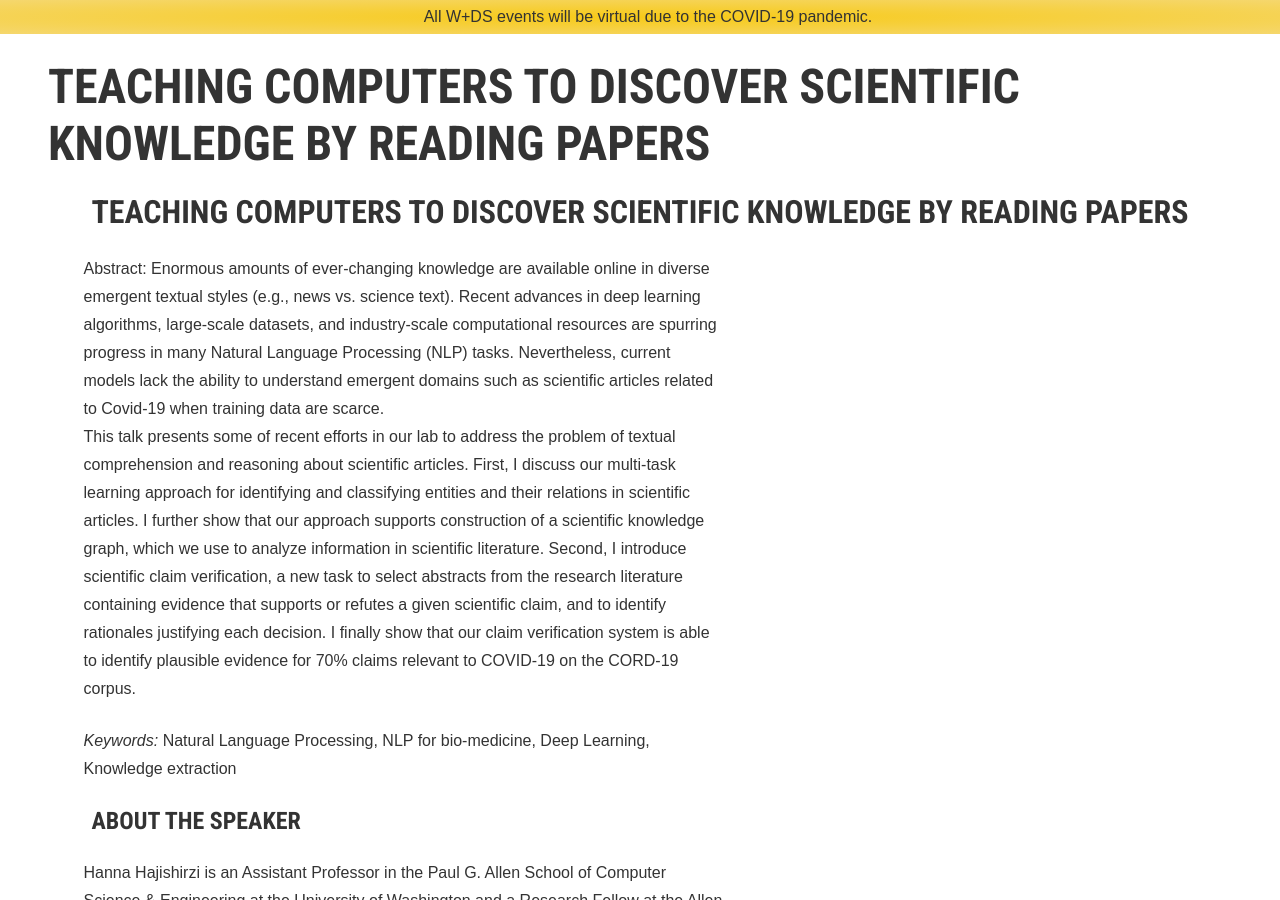
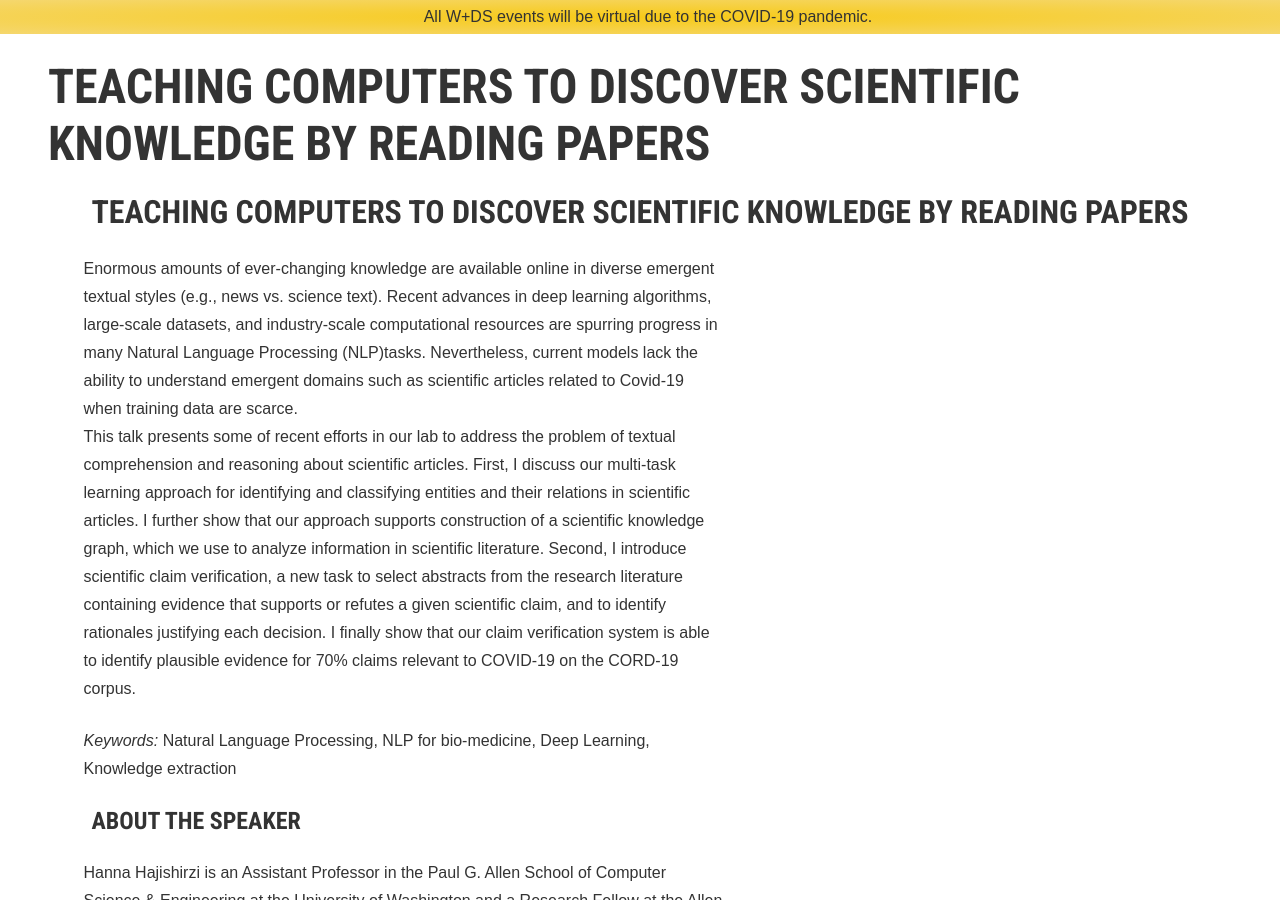
Before and after one commit to women-plus-datascience/women-plus-datascience.github.io, a Jekyll site: the page built from content/seminars/2020_09/keynote.md, in a window 1280 px wide and 900 px high, scrolled down 468 px. Built offline with Jekyll 4.4.1, drawn with Linux system fonts in a browser that asks for light colours; our own code applies the rules of GitHub Pages for plain Markdown files; some of the changed lines change nothing that is shown.

Commit message:
Update keynote.md

```diff
--- a/content/seminars/2020_09/keynote.md
+++ b/content/seminars/2020_09/keynote.md
@@ -1,8 +1,7 @@
 # Teaching computers to discover scientific knowledge by reading papers
 
-Abstract:
 Enormous amounts of ever-changing knowledge are available online in diverse emergent textual styles (e.g., news vs. science text).
-Recent advances in deep learning algorithms, large-scale datasets, and industry-scale computational resources are spurring progress in many Natural Language Processing (NLP) tasks.
+Recent advances in deep learning algorithms, large-scale datasets, and industry-scale computational resources are spurring progress in many Natural Language Processing (NLP)tasks.
 Nevertheless, current models lack the ability to understand emergent domains such as scientific articles related to Covid-19 when training data are scarce.
 This talk presents some of recent efforts in our lab to address the problem of textual comprehension and reasoning about scientific articles.
 First, I discuss our multi-task learning approach for identifying and classifying entities and their relations in scientific articles.
@@ -22,4 +21,4 @@ of data at large scale. Applications for these algorithms include question answe
 and conversational dialogue. Honors include the Sloan Fellowship, Allen Distinguished Investigator Award, multiple best paper and honorable mention awards,
 and several industry research faculty awards. Hanna received her PhD from University of Illinois and spent a year as a postdoc at Disney Research and CMU.
 
-![Hanna Hajishirzi, Ph.D.](https://homes.cs.washington.edu/~hannaneh/index.html)
+![](https://homes.cs.washington.edu/~hannaneh/index.html)
```
